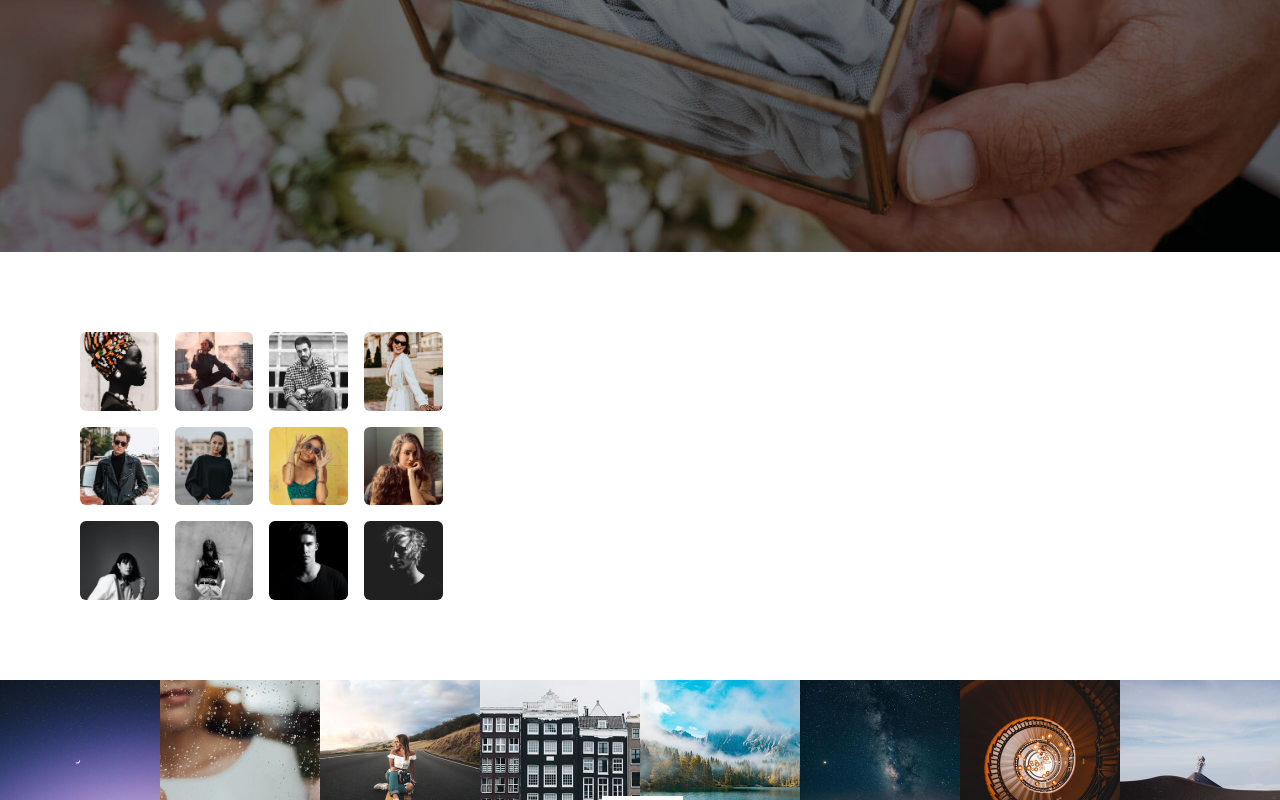
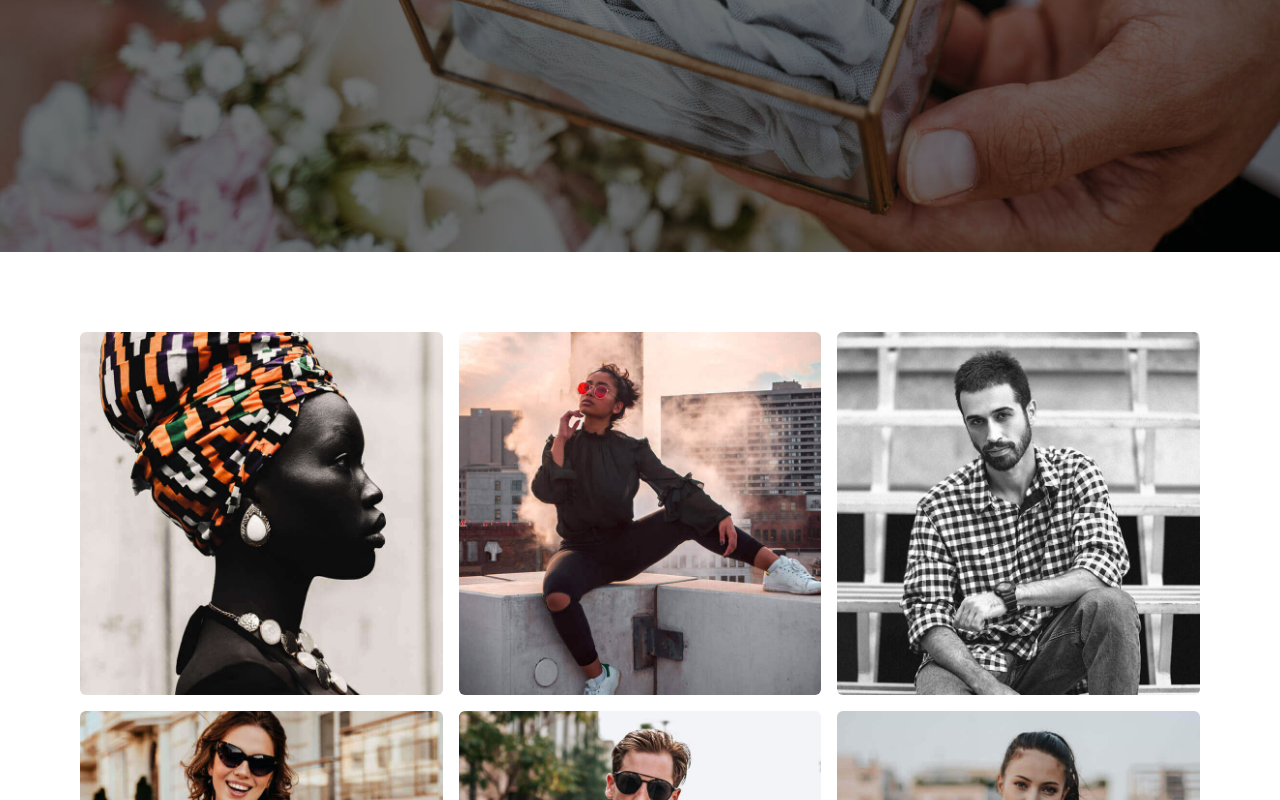
Before and after one commit to demilade-j/Ay-Commando-Studio, a React (Vite) app in the folder carola/: page /grid3GalleryCols in a window 1280 px wide. Shown: the part 528-1328 px from the top of the page. Built offline with nearby package versions, Linux system fonts and the light colour scheme.

Commit message:
editing continued

```diff
--- a/carola/src/Components/Gallery/Grid3Cols/AfterHero/Grid3ColsAftHeroGallery.tsx
+++ b/carola/src/Components/Gallery/Grid3Cols/AfterHero/Grid3ColsAftHeroGallery.tsx
@@ -40,7 +40,7 @@ export default function Grid3ColsAftHeroGallery() {
   return (
     <>
       {/* Gallery grid */}
-      <div className="grid grid-cols-2 sm:grid-cols-3 lg:grid-cols-4 gap-4">
+      <>
         {pics.map((pic, i) => (
           <motion.div
             key={pic.id}
@@ -71,7 +71,7 @@ export default function Grid3ColsAftHeroGallery() {
             </span>
           </motion.div>
         ))}
-      </div>
+      </>
 
       {/* Lightbox Modal */}
       <Lightbox
--- a/carola/src/Components/Gallery/Grid4Cols/AfterHero/Grid4ColsAftHeroGallery.tsx
+++ b/carola/src/Components/Gallery/Grid4Cols/AfterHero/Grid4ColsAftHeroGallery.tsx
@@ -40,7 +40,7 @@ export default function Grid4ColsAftHeroGallery() {
   return (
     <>
       {/* Gallery grid */}
-      <div className="grid grid-cols-2 sm:grid-cols-3 lg:grid-cols-4 gap-4">
+      <>
         {pics.map((pic, i) => (
           <motion.div
             key={pic.id}
@@ -71,7 +71,7 @@ export default function Grid4ColsAftHeroGallery() {
             </span>
           </motion.div>
         ))}
-      </div>
+      </>
 
       {/* Lightbox Modal */}
       <Lightbox
```
Also changed, not shown: carola/vercel.json (added).
